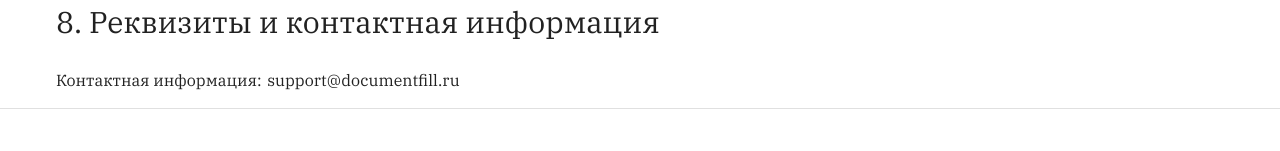
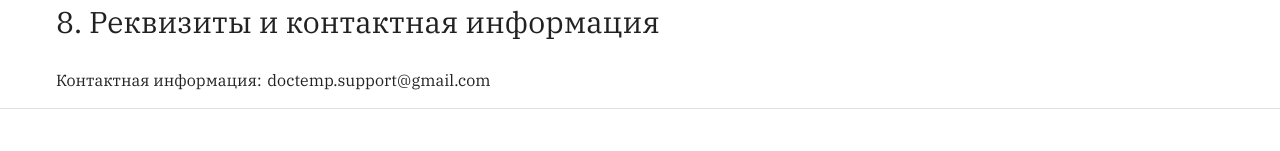
Before and after one commit to Fllunn/document-fill-frontend, a Nuxt app: page /documents/terms-of-use in a window 1280 px wide. Shown: the part 5013-5164 px from the top of the page. Built offline with nearby package versions, Linux system fonts and the light colour scheme; what number-to-words-ru would draw is missing.

Commit message:
add mail

```diff
--- a/app/constants/app.constants.ts
+++ b/app/constants/app.constants.ts
@@ -1,4 +1,5 @@
 export const APP_NAME = 'DocTemp'
+export const APP_MAIL = 'doctemp.support@gmail.com'
 
 export const TEMPLATE_FILE_MAX_BYTES = 512 * 1024
 export const TEMPLATE_FIELDS_LIMIT = 200
--- a/app/data/links.ts
+++ b/app/data/links.ts
@@ -1,3 +1,5 @@
+import { APP_MAIL } from '../constants/app.constants'
+
 export const getLinks = (siteUrl: string) => ({
   termsOfUse: {
     text: `${siteUrl}/documents/terms-of-use`,
@@ -12,7 +14,7 @@ export const getLinks = (siteUrl: string) => ({
     href: '/',
   },
   email: {
-    text: 'support@documentfill.ru',
-    href: 'mailto:support@documentfill.ru',
+    text: APP_MAIL,
+    href: `mailto:${APP_MAIL}`,
   },
 })
```
